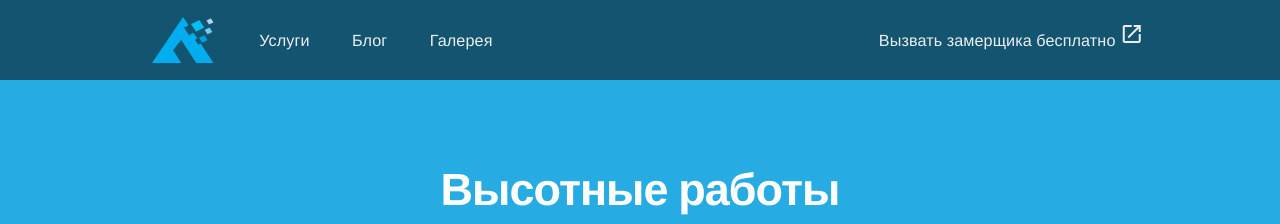
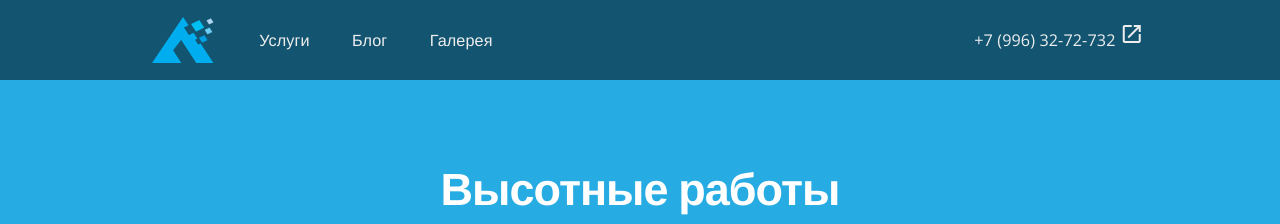
Before and after one commit to RakhimyanTim/alpenprom.github.io, a Jekyll site: the page built from pages/index.html, in a window 1280 px wide. Shown: the top 224 px of the page. Built offline with Jekyll 4.4.1, drawn with Linux system fonts in a browser that asks for light colours; nearby versions of some CDN libraries.

Commit message:
Update default.html

```diff
--- a/_layouts/default.html
+++ b/_layouts/default.html
@@ -32,7 +32,7 @@
 					</ul>
 
 					<ul class="user">
-						<li><a target="_blank" href="https://goo.gl/forms/oLwfBn5rnaBUzEMM2">Вызвать замерщика бесплатно <i class="material-icons">open_in_new</i></a></li>
+						<li><a target="_blank" href="callto:89963272732">+7 (996) 32-72-732 <i class="material-icons">open_in_new</i></a></li>
 
 					</ul>
 				</div>
```
